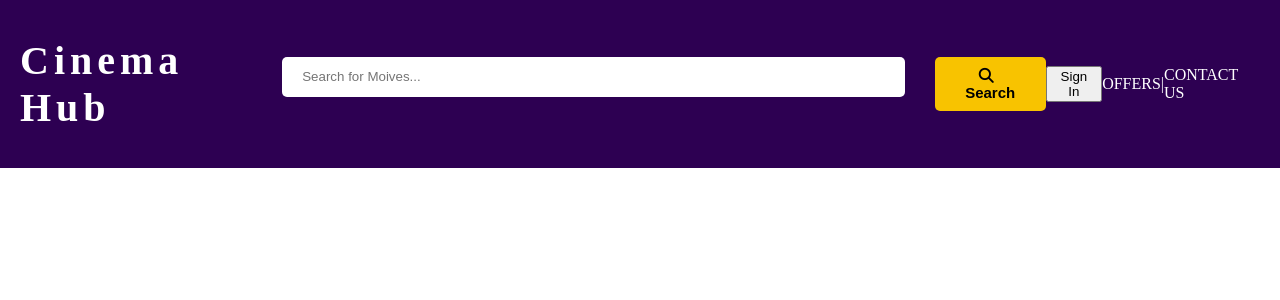
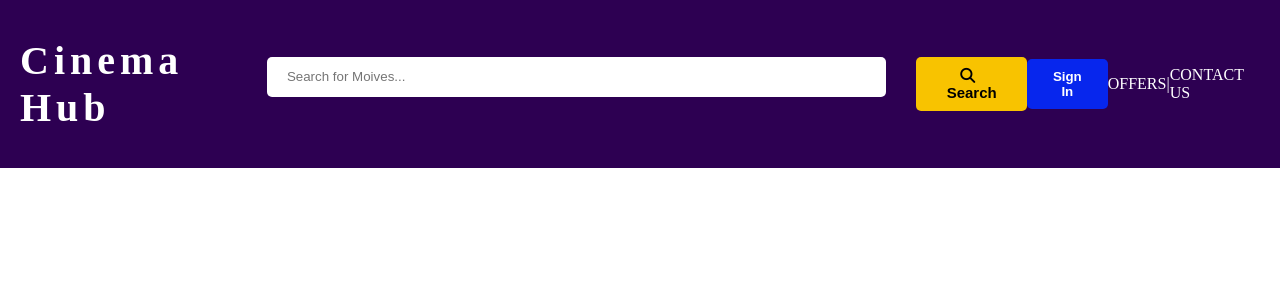
Before and after one commit to sachithrakalani/PUSL3120-Full-Stack-Developmen-FE, a React (Vite) app: page / in a window 1280 px wide. Shown: the top 300 px of the page. Built offline with nearby package versions, Linux system fonts and the light colour scheme.

Commit message:
Style Sign in Button

```diff
--- a/src/Components/HomePageHeader.jsx
+++ b/src/Components/HomePageHeader.jsx
@@ -14,7 +14,7 @@ export default function HomePageHeader() {
             <i className="fas fa-search" style={{ marginRight: '8px' }}></i>Search
           </button>
         </div>
-        <button>Sign In</button>
+        <button className={styles.signInButton}>Sign In</button>
         <span>OFFERS</span>
         <span>|</span>
         <span>CONTACT US</span>
--- a/src/Components/homepageheader.module.css
+++ b/src/Components/homepageheader.module.css
@@ -33,7 +33,17 @@
     padding: 10px 20px;
     border-radius: 5px;
     border: none;
-    background-color: #F8C300; /* Gold button */
+    background-color: #F8C300;
     color: black;
     cursor: pointer;
-  }
+}
+
+.signInButton {
+    padding: 10px 20px;
+    border-radius: 5px;
+    border: none;
+    background-color:#0726ed;
+    color: white;
+    font-weight: bold;
+    cursor: pointer;
+}
```
